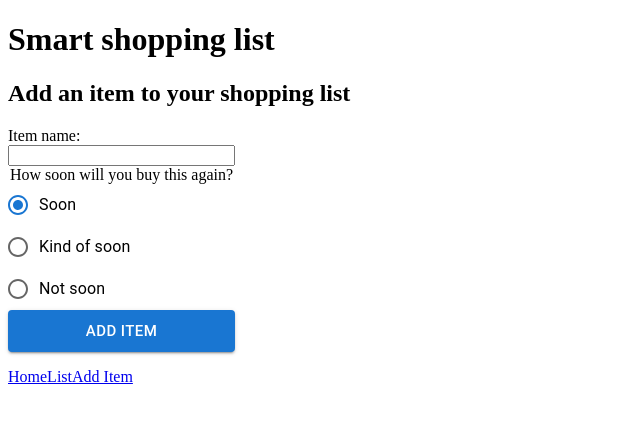
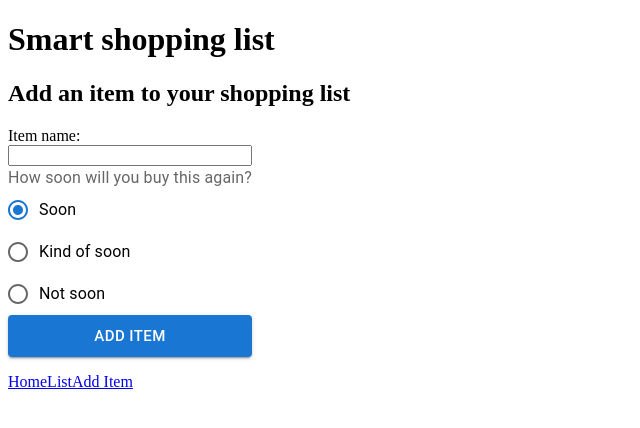
Before and after one commit to the-collab-lab/tcl-57-smart-shopping-list, a React (Vite) app: page /add-item in a window 1280 px wide. Shown: the top 428 px of the page, without its empty margins (0-640 px from the left). Built offline with nearby package versions, Linux system fonts and the light colour scheme.

Commit message:
Add `FormLabel` for `RadioGroup`

```diff
--- a/src/views/AddItem.jsx
+++ b/src/views/AddItem.jsx
@@ -6,6 +6,7 @@ import {
 	RadioGroup,
 	FormControlLabel,
 	Radio,
+	FormLabel,
 } from '@mui/material';
 
 export function AddItem({ listToken, data }) {
@@ -77,7 +78,14 @@ export function AddItem({ listToken, data }) {
 				/>
 				<RadioGroup>
 					{/* <fieldset> */}
-					<legend>How soon will you buy this again?</legend>
+					<FormLabel
+					// sx={{
+					// 	color: white,
+					// }}
+					>
+						How soon will you buy this again?
+					</FormLabel>
+					{/* <legend>How soon will you buy this again?</legend> */}
 					<FormControlLabel
 						value="soon"
 						control={<Radio />}
```
